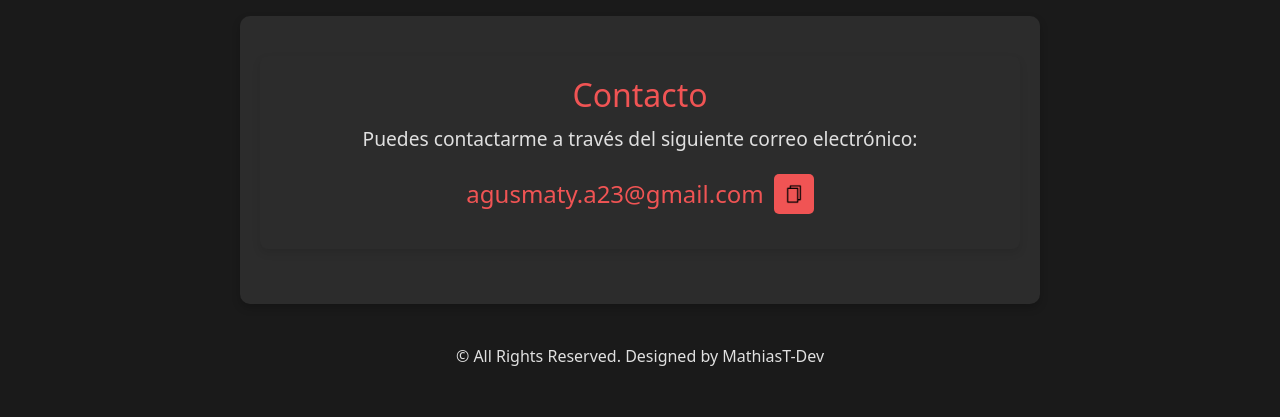
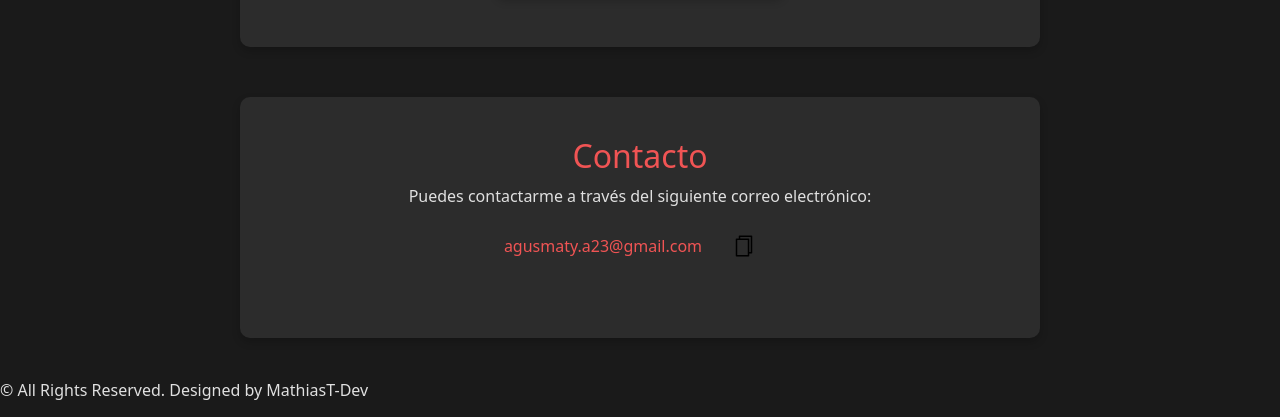
Before and after one commit to CodeMasterMT2312/Portafolio, a plain HTML site: page index.html in a window 1280 px wide. Shown: the part 2265-2682 px from the top of the page. Before the commit the page ends 2648 px from the top, so only its background shows below. Drawn offline with nearby package versions, Linux system fonts and the light colour scheme.

Commit message:
Mejora de clases responsive

```diff
--- a/assets/css/main.css
+++ b/assets/css/main.css
@@ -40,15 +40,10 @@
 /* Estilos para los botones de traducción */
 .translation-buttons {
     display: flex;
-    justify-content: flex-start;
+    justify-content: center;
     gap: 10px;
     margin: 20px;
     padding: 10px;
-    border-radius: 10px;
-    max-width: 400px;
-    position: absolute;
-    top: 30px;
-    left: 20px;
 }
 
 .translation-buttons button {
@@ -59,11 +54,20 @@
     border-radius: 5px;
     transition: background-color 0.3s, color 0.3s;
     cursor: pointer;
+    font-size: 14px;
 }
 
 .translation-buttons button:hover {
     background-color: #30475E;
     color: #E0E0E0;
+}
+
+/* Ajuste para dispositivos móviles */
+@media (max-width: 768px) {
+    .translation-buttons {
+        flex-direction: column;
+        align-items: center;
+    }
 }
 
 /* Estilos para el header, imagen redonda y disposición compacta en fila */
@@ -167,7 +171,6 @@ header {
         text-align: center;
     }
 }
-
 
 /* Otros estilos generales */
 body {
@@ -337,81 +340,32 @@ p, div {
 
 /* Contenedor de contacto */
 .contact-container {
-    background-color: #2C2C2C;
-    padding: 20px;
-    border-radius: 8px;
-    box-shadow: 0 4px 8px rgba(0, 0, 0, 0.1);
-    color: #E0E0E0;
     display: flex;
     flex-direction: column;
     align-items: center;
 }
 
-/* Estilo del título de contacto */
-.contact-title {
-    font-size: 2rem;
-    color: #F05454;
-    margin-bottom: 10px;
-}
-
-/* Estilo de la descripción de contacto */
-.contact-description {
-    font-size: 1.2rem;
-    color: #E0E0E0;
-    margin-bottom: 20px;
-}
-
-/* Estilo para el contenedor de correo electrónico y botón */
 .contact-info {
     display: flex;
     align-items: center;
     gap: 10px;
 }
 
-/* Estilo del correo electrónico */
 .contact-email {
-    font-size: 1.5rem;
     color: #F05454;
     text-decoration: none;
 }
 
 .contact-email:hover {
     text-decoration: underline;
-    color: #E0E0E0;
 }
 
-/* Estilo para el botón de copiar */
 .copy {
-    display: flex;
-    align-items: center;
-    justify-content: center;
-    height: 40px;
-    width: 40px;
-    background-color: #F05454;
+    background: none;
     border: none;
-    border-radius: 5px;
     cursor: pointer;
-    padding: 0;
 }
 
-/* Estilo para la imagen dentro del botón */
 .copyimg {
-    width: 20px;
-    height: 20px;
-    object-fit: cover;
+    height: 24px;
 }
-
-#contact-email {
-    text-decoration: none;
-}
-
-#contact-email:hover {
-    text-decoration: none;
-    color: #F05454;
-}
-
-footer {
-    display: flex;
-    justify-content: center;
-    align-items: center;
-}
```
